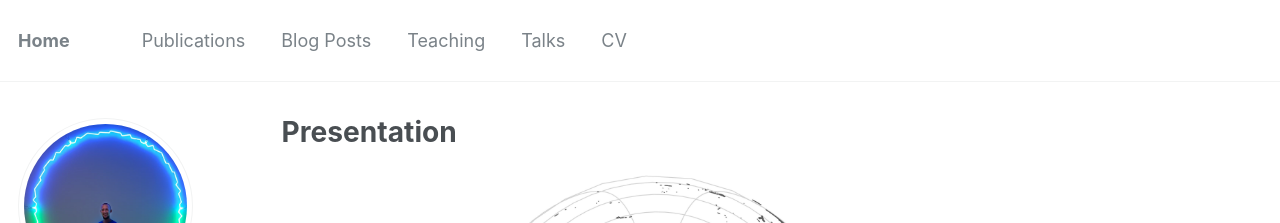
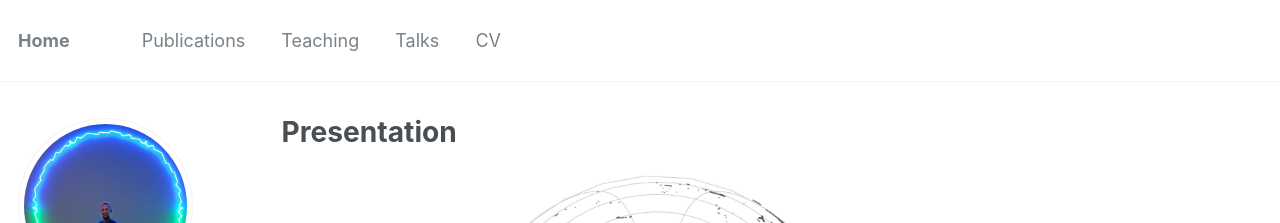
Before and after one commit to FrsLry/FrsLry.github.io, a Jekyll site: the page built from _pages/about.md, in a window 1280 px wide and 1238 px high. Shown: the top 223 px of the window. Built offline with Jekyll 4.4.1, drawn with Linux system fonts in a browser that asks for light colours; some web fonts are replaced.

Commit message:
Fixing wdm gem and update

```diff
--- a/Gemfile
+++ b/Gemfile
@@ -18,7 +18,7 @@ gem 'tzinfo-data', platforms: [:mingw, :mswin, :x64_mingw]
 
 # gem "jekyll"
 
-gem "wdm", "~> 0.1.0" if Gem.win_platform?
+# gem "wdm", "~> 0.1.0" if Gem.win_platform?
 gem "jekyll-theme-slate"
 
 # If you have any plugins, put them here!
--- a/_data/navigation.yml
+++ b/_data/navigation.yml
@@ -6,8 +6,8 @@ main:
   #- title: "Projects"
   #  url: /projects/
 
-  - title: "Blog Posts"
-    url: /year-archive/
+  # - title: "Blog Posts"
+  #   url: /year-archive/
 
   - title: "Teaching"
     url: /teaching/
```
